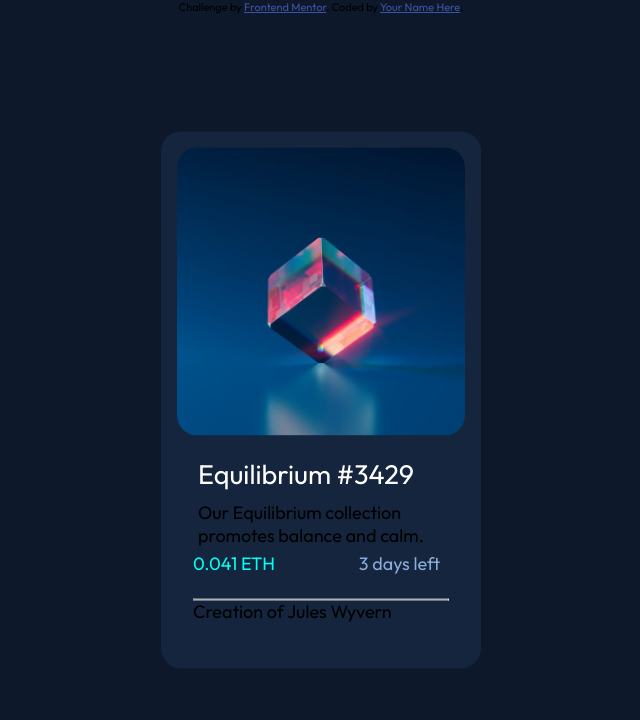
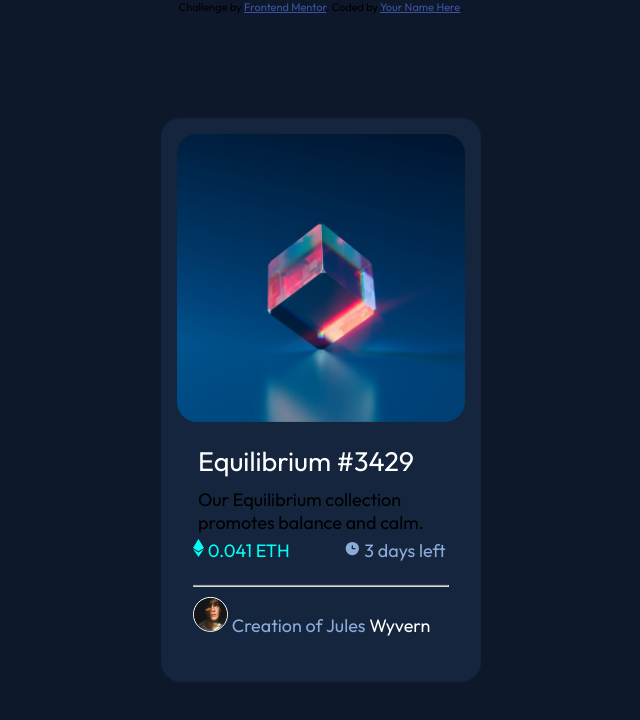
Before and after one commit to AlexanderWiklow/nft-card-component, a plain HTML site: page index.html in a window 1280 px wide. Shown: the whole page, without its empty margins (319-959 px from the left). Drawn offline with Linux system fonts and the light colour scheme.

Commit message:
add avatar picture

```diff
--- a/assets/styles.css
+++ b/assets/styles.css
@@ -83,7 +83,7 @@ body {
 .eth-value {
   color: var(--main-cyan);
   text-align: left;
-  margin-right: 80px;
+  margin-right: 50px;
 }
 
 .countdown {
@@ -92,3 +92,22 @@ body {
 }
 .attribution {
 }
+
+.img-section {
+  margin-top: 10px;
+  align-items: center;
+}
+
+.avatar {
+  height: 35px;
+  border: 1px solid white;
+  border-radius: 50%;
+}
+
+.first-text {
+  color: var(--soft-blue);
+}
+
+.second-text {
+  color: var(--White);
+}
--- a/index.html
+++ b/index.html
@@ -35,10 +35,19 @@
 
         Our Equilibrium collection promotes balance and calm.
       </p>
-      <span class="eth-value">0.041 ETH</span>
-      <span class="countdown">3 days left</span><br></br>
-      <hr>
-      <span class="made-by">Creation of Jules Wyvern</span>
+      <section class="eth-line">
+        <img class="eth-logo" src="assets/images/icon-ethereum.svg">
+        <span class="eth-value">0.041 ETH</span>
+
+        <img class="clock" src="assets/images/icon-clock.svg">
+        <span class="countdown">3 days left</span><br></br>
+        <hr>
+      </section>
+      <section class="img-section">
+        <img class="avatar" src="assets/images/image-avatar.png">
+        <span class="made-by"><span class="first-text">Creation of Jules</span> <span class="second-text">Wyvern</span>
+      </section>
+
     </div>
   </div>
   <div class="attribution">
```
